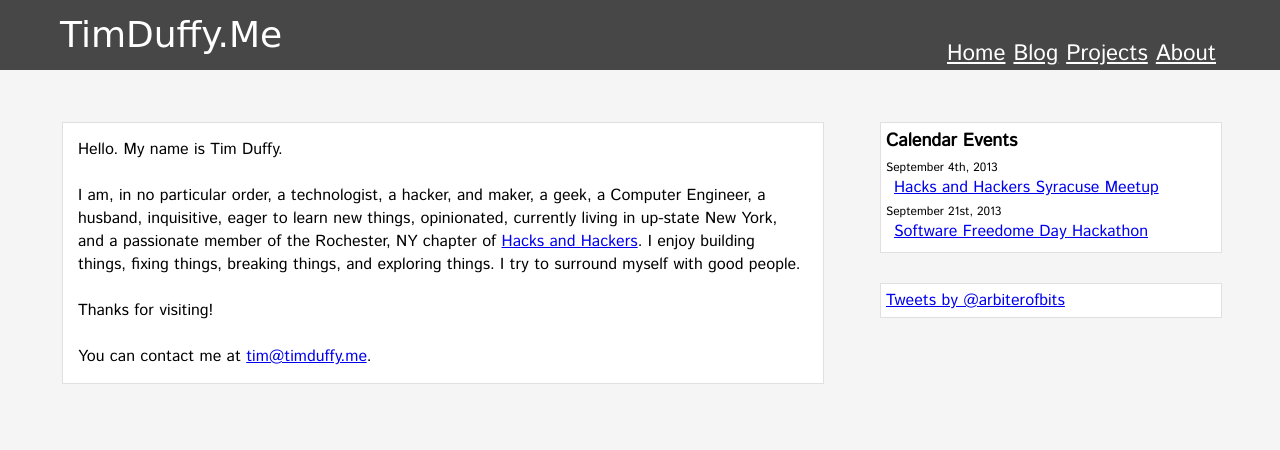
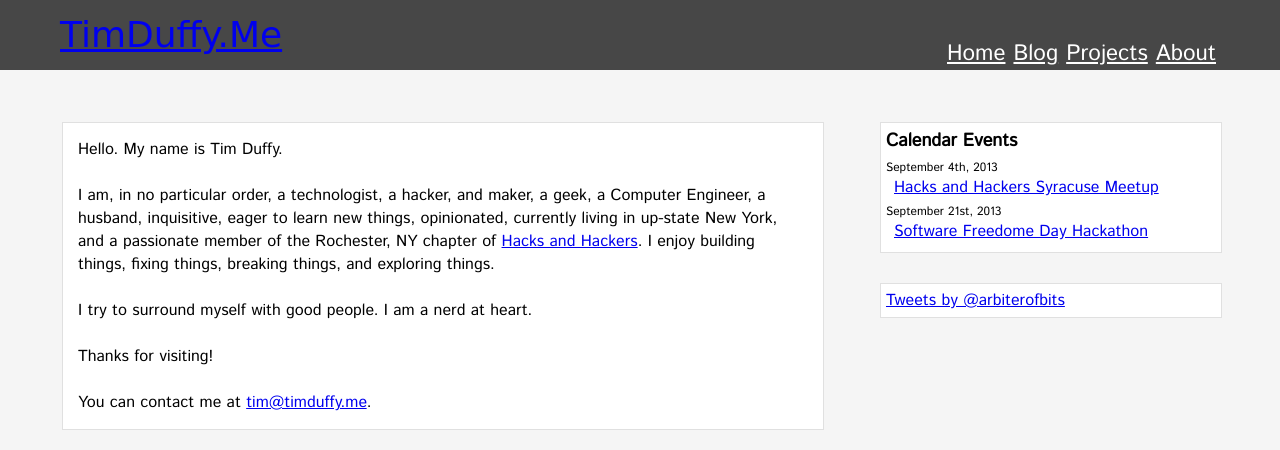
Before and after one commit to thequbit/timduffy.me, a plain HTML site: page revA/about.html in a window 1280 px wide. Drawn offline with nearby package versions, Linux system fonts and the light colour scheme; a web font is replaced by a local one.

Commit message:
updated aboute page

```diff
--- a/revA/about.html
+++ b/revA/about.html
@@ -16,7 +16,7 @@
 	<header id="header">
 		<div class="insideheader">
 			<div class="sitetitle">
-				TimDuffy.Me
+				<a href="index.html">TimDuffy.Me</a>
 			</div>
 			<nav id="nav">
 				<ul>
@@ -45,8 +45,8 @@
 					<br>
 					I am, in no particular order, a technologist, a hacker, and maker, a geek, a Computer Engineer, a husband, inquisitive,
 					eager to learn new things, opinionated, currently living in up-state New York, and a passionate member of the Rochester, NY
-					chapter of <a href="http://www.hackshackersroc.com/">Hacks and Hackers</a>.  I enjoy building things, fixing things, breaking things, and exploring things.
-					I try to surround myself with good people.<br>
+					chapter of <a href="http://www.hackshackersroc.com/">Hacks and Hackers</a>.  I enjoy building things, fixing things, breaking things, and exploring things.<br><br>
+					I try to surround myself with good people.  I am a nerd at heart.<br>
 					<br>
 					Thanks for visiting!<br>
 					<br>
```
